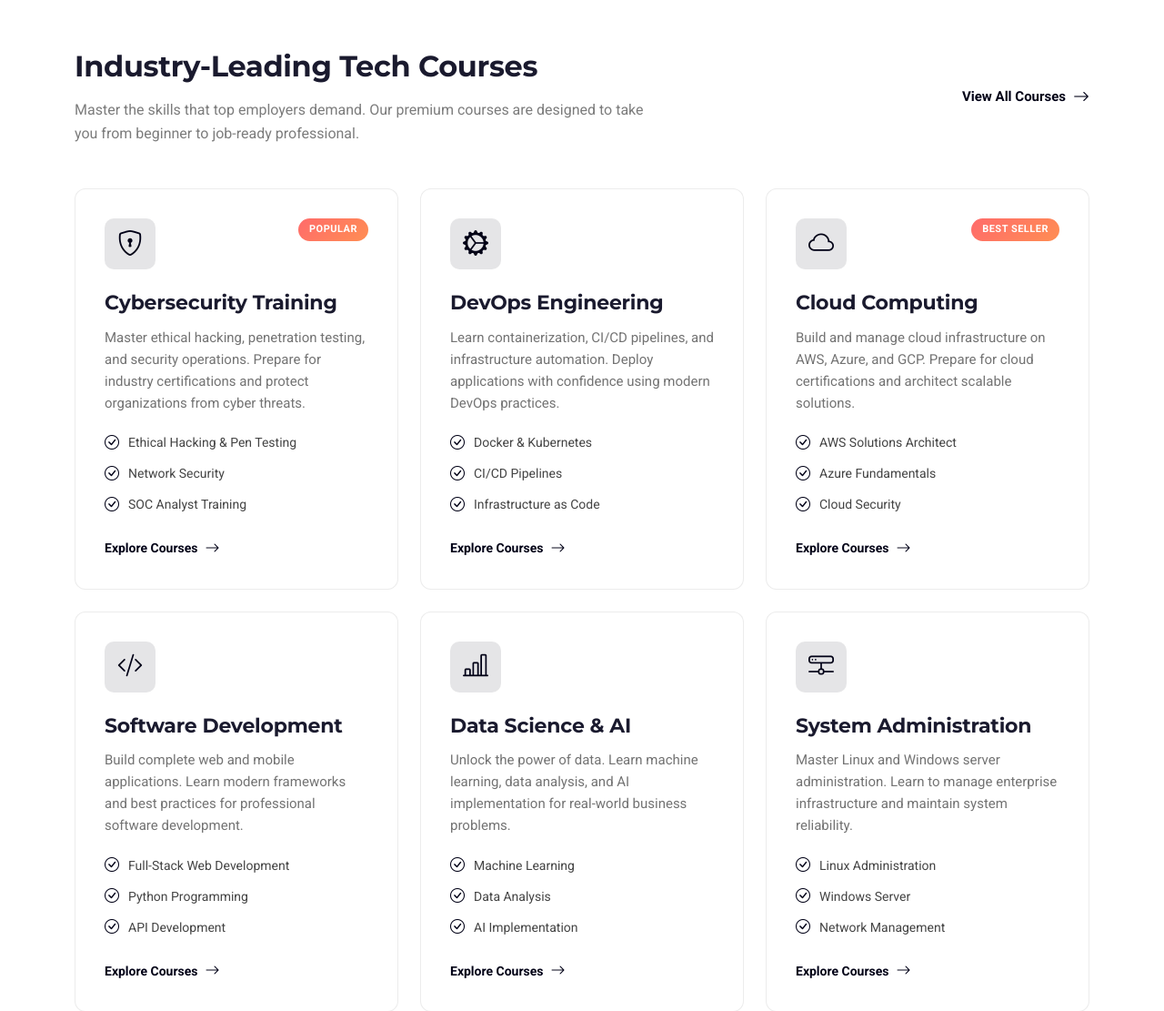
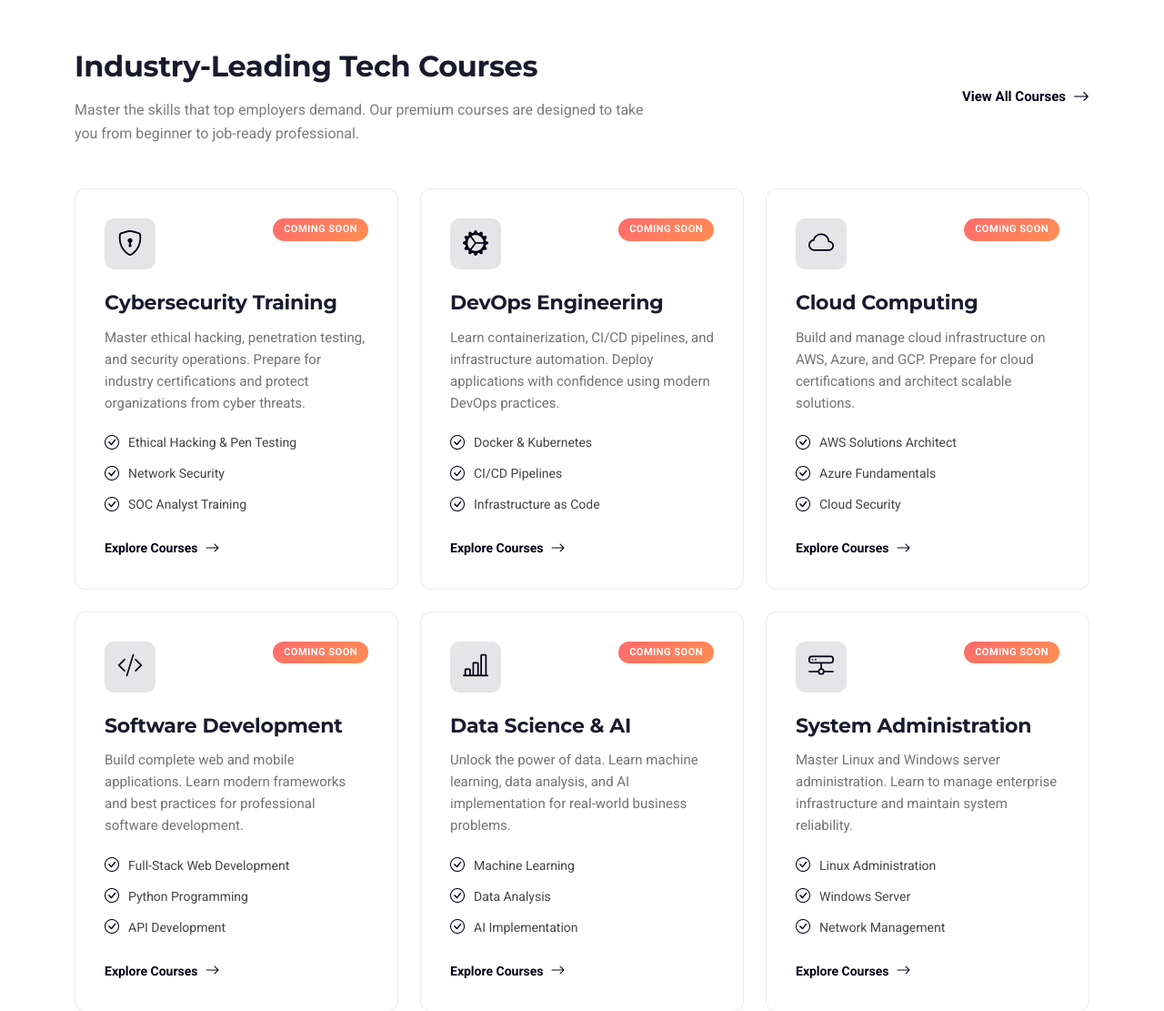
Before and after one commit to Cyberghost5/growthengineai, a PHP site: page /growthengine/ in a window 1280 px wide. Shown: the part 1958-3069 px from the top of the page at 91% size. Run offline with PHP 8.4, Linux system fonts and the light colour scheme; data comes from the database, SQL or seed files in the repository; data that the repository does not hold is empty.

Commit message:
Another one

```diff
--- a/index.php
+++ b/index.php
@@ -310,7 +310,7 @@ foreach ($categoriesRaw as $cat) {
                 <div class="icon-wrapper">
                   <i class="bi bi-shield-lock"></i>
                 </div>
-                <span class="badge-popular">Popular</span>
+                <span class="badge-popular">Coming Soon</span>
               </div>
               <h3>Cybersecurity Training</h3>
               <p>Master ethical hacking, penetration testing, and security operations. Prepare for industry certifications and protect organizations from cyber threats.</p>
@@ -332,6 +332,7 @@ foreach ($categoriesRaw as $cat) {
                 <div class="icon-wrapper">
                   <i class="bi bi-gear-wide-connected"></i>
                 </div>
+                <span class="badge-popular">Coming Soon</span>
               </div>
               <h3>DevOps Engineering</h3>
               <p>Learn containerization, CI/CD pipelines, and infrastructure automation. Deploy applications with confidence using modern DevOps practices.</p>
@@ -353,7 +354,7 @@ foreach ($categoriesRaw as $cat) {
                 <div class="icon-wrapper">
                   <i class="bi bi-cloud"></i>
                 </div>
-                <span class="badge-popular">Best Seller</span>
+                <span class="badge-popular">Coming Soon</span>
               </div>
               <h3>Cloud Computing</h3>
               <p>Build and manage cloud infrastructure on AWS, Azure, and GCP. Prepare for cloud certifications and architect scalable solutions.</p>
@@ -375,6 +376,7 @@ foreach ($categoriesRaw as $cat) {
                 <div class="icon-wrapper">
                   <i class="bi bi-code-slash"></i>
                 </div>
+                <span class="badge-popular">Coming Soon</span>
               </div>
               <h3>Software Development</h3>
               <p>Build complete web and mobile applications. Learn modern frameworks and best practices for professional software development.</p>
@@ -396,6 +398,7 @@ foreach ($categoriesRaw as $cat) {
                 <div class="icon-wrapper">
                   <i class="bi bi-bar-chart-line"></i>
                 </div>
+                <span class="badge-popular">Coming Soon</span>
               </div>
               <h3>Data Science & AI</h3>
               <p>Unlock the power of data. Learn machine learning, data analysis, and AI implementation for real-world business problems.</p>
@@ -417,6 +420,7 @@ foreach ($categoriesRaw as $cat) {
                 <div class="icon-wrapper">
                   <i class="bi bi-hdd-network"></i>
                 </div>
+                <span class="badge-popular">Coming Soon</span>
               </div>
               <h3>System Administration</h3>
               <p>Master Linux and Windows server administration. Learn to manage enterprise infrastructure and maintain system reliability.</p>
```
